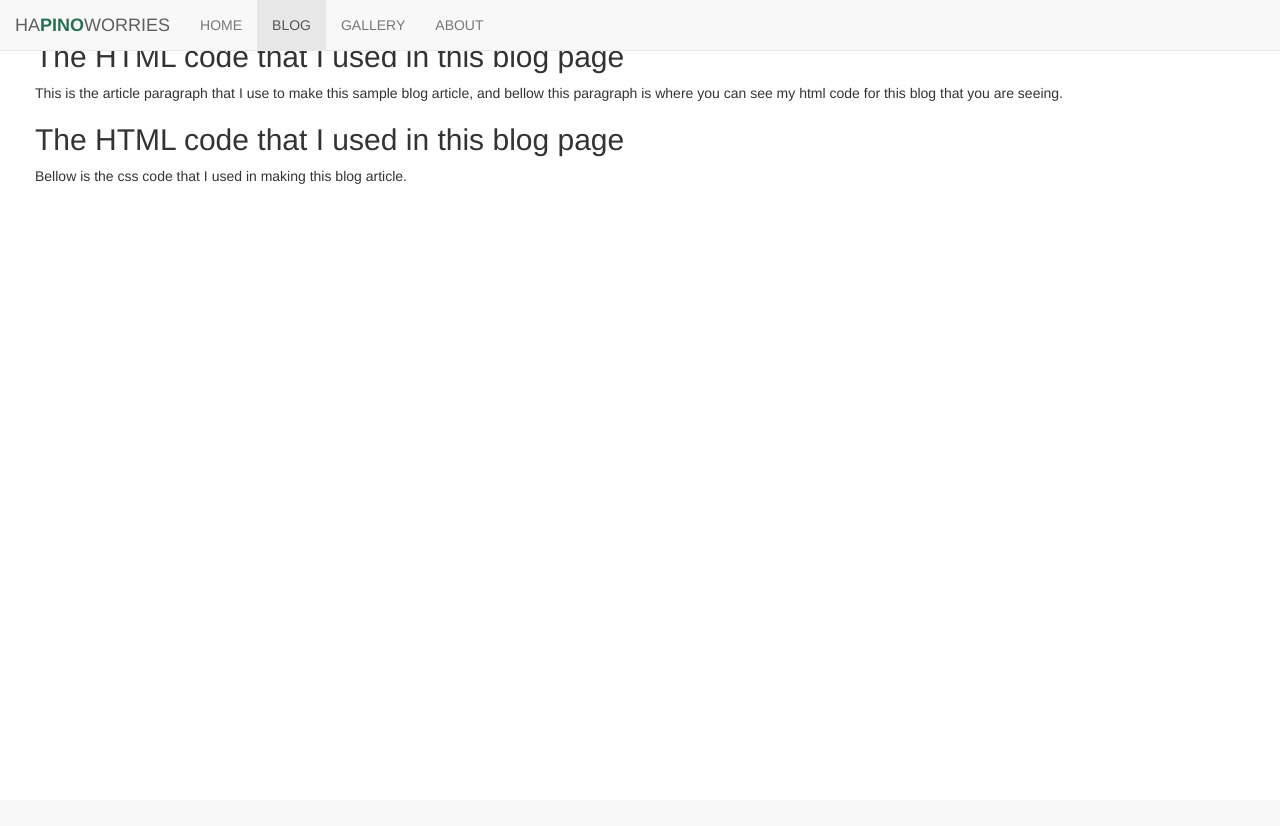
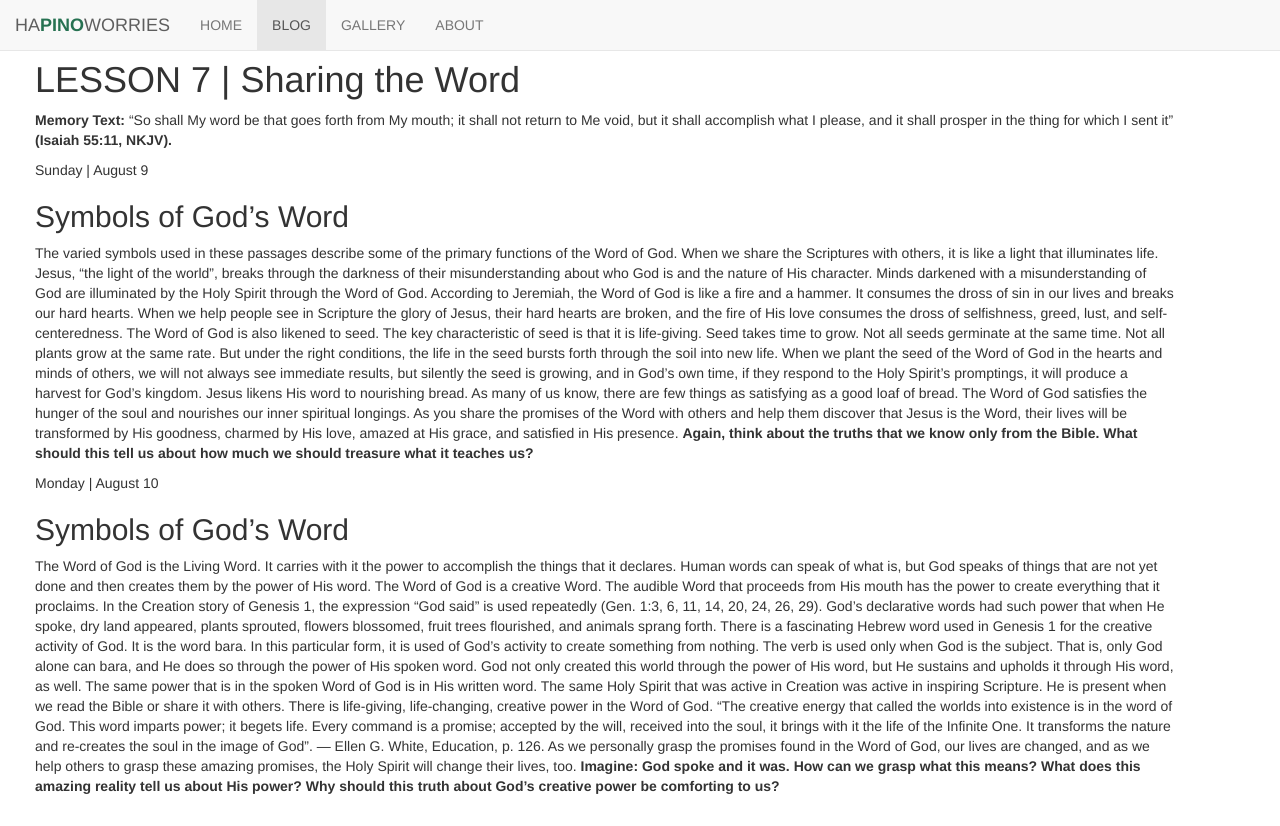
Before and after one commit to Dhelan/d4dendel, a PHP site: page /blog.php in a window 1280 px wide. Before the commit the page ends 184 px from the top, so only its background shows below. Run offline with PHP 8.4, Linux system fonts and the light colour scheme.

Commit message:
Update blog.php

```diff
--- a/blog.php
+++ b/blog.php
@@ -29,10 +29,38 @@
 	</nav>
 	<div class = "container">
 		<div class="post">
-			<h2>The HTML code that I used in this blog page</h2>
-			<p>This is the article paragraph that I use to make this sample blog article, and bellow this paragraph is where you can see my html code for this blog that you are seeing.</p>
-			<h2>The HTML code that I used in this blog page</h2>
-			<p>Bellow is the css code that I used in making this blog article.</p>
+			<div class="date">THIS WEEK</div>
+			<h1>LESSON 7 | Sharing the Word</h1>
+			<p><b>Memory Text: </b>“So shall My word be that goes forth from My mouth; it shall not return to Me void, but it shall accomplish what I please, and it shall prosper in the thing for which I sent it” <b>(Isaiah 55:11, NKJV).</b></q></p?
+			<img src="">
+		</div>
+		<div class="post">
+			<div class="date">Sunday | August 9</div>
+			<h2>Symbols of God’s Word</h2>
+			<p>The varied symbols used in these passages describe some of the primary functions of the Word of God. When we share the Scriptures with others, it is like a light that illuminates life. Jesus, “the light of the world”, breaks through the darkness of their misunderstanding about who God is and the nature of His character. Minds darkened with a misunderstanding of God are illuminated by the Holy Spirit through the Word of God.
+
+			According to Jeremiah, the Word of God is like a fire and a hammer. It consumes the dross of sin in our lives and breaks our hard hearts. When we help people see in Scripture the glory of Jesus, their hard hearts are broken, and the fire of His love consumes the dross of selfishness, greed, lust, and self-centeredness.
+
+			The Word of God is also likened to seed. The key characteristic of seed is that it is life-giving. Seed takes time to grow. Not all seeds germinate at the same time. Not all plants grow at the same rate. But under the right conditions, the life in the seed bursts forth through the soil into new life. When we plant the seed of the Word of God in the hearts and minds of others, we will not always see immediate results, but silently the seed is growing, and in God’s own time, if they respond to the Holy Spirit’s promptings, it will produce a harvest for God’s kingdom.
+
+			Jesus likens His word to nourishing bread. As many of us know, there are few things as satisfying as a good loaf of bread. The Word of God satisfies the hunger of the soul and nourishes our inner spiritual longings. As you share the promises of the Word with others and help them discover that Jesus is the Word, their lives will be transformed by His goodness, charmed by His love, amazed at His grace, and satisfied in His presence.
+
+			<b>Again, think about the truths that we know only from the Bible. What should this tell us about how much we should treasure what it teaches us?</b></p>
+		</div>
+		<div class="post">
+			<div class="date">Monday | August 10</div>
+			<h2>Symbols of God’s Word</h2>
+			<p>The Word of God is the Living Word. It carries with it the power to accomplish the things that it declares. Human words can speak of what is, but God speaks of things that are not yet done and then creates them by the power of His word. The Word of God is a creative Word. The audible Word that proceeds from His mouth has the power to create everything that it proclaims.
+
+			In the Creation story of Genesis 1, the expression “God said” is used repeatedly (Gen. 1:3, 6, 11, 14, 20, 24, 26, 29). God’s declarative words had such power that when He spoke, dry land appeared, plants sprouted, flowers blossomed, fruit trees flourished, and animals sprang forth.
+
+			There is a fascinating Hebrew word used in Genesis 1 for the creative activity of God. It is the word bara. In this particular form, it is used of God’s activity to create something from nothing. The verb is used only when God is the subject. That is, only God alone can bara, and He does so through the power of His spoken word.
+
+			God not only created this world through the power of His word, but He sustains and upholds it through His word, as well. The same power that is in the spoken Word of God is in His written word. The same Holy Spirit that was active in Creation was active in inspiring Scripture. He is present when we read the Bible or share it with others. There is life-giving, life-changing, creative power in the Word of God. “The creative energy that called the worlds into existence is in the word of God. This word imparts power; it begets life. Every command is a promise; accepted by the will, received into the soul, it brings with it the life of the Infinite One. It transforms the nature and re-creates the soul in the image of God”. — Ellen G. White, Education, p. 126.
+
+			As we personally grasp the promises found in the Word of God, our lives are changed, and as we help others to grasp these amazing promises, the Holy Spirit will change their lives, too.
+
+			<b>Imagine: God spoke and it was. How can we grasp what this means? What does this amazing reality tell us about His power? Why should this truth about God’s creative power be comforting to us?</b></p>
 		</div>
 	</div>
 </body>
```
